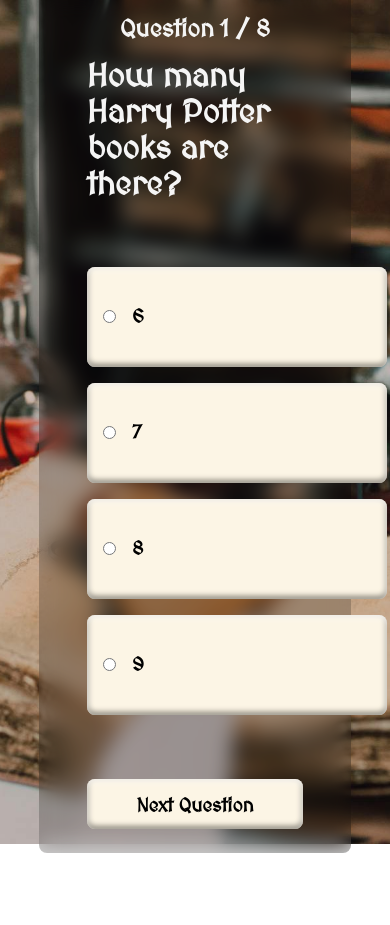
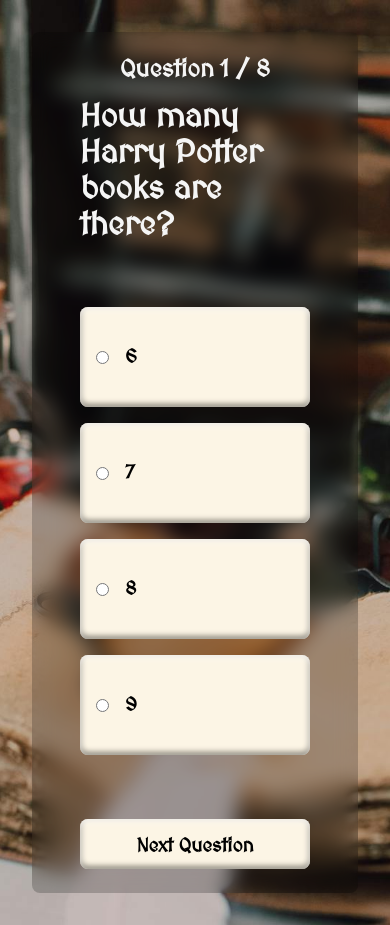
Before and after one commit to MartinusAaD/assignment_3, a plain HTML site: page src/index.html in a window 390 px wide. Before the commit the page ends 853 px from the top, so only its background shows below. Drawn offline with Linux system fonts and the light colour scheme.

Commit message:
Responsiveness fixes

```diff
--- a/src/css/quiz.css
+++ b/src/css/quiz.css
@@ -10,13 +10,13 @@ body {
 
 main {
   width: 100%;
-  height: 100vh;
   display: flex;
   justify-content: center;
   align-items: center;
   background-image: url("../assets/images/Background.jpg");
   background-size: cover;
   background-position: center center;
+  padding: 5rem;
 }
 
 /* Buttons universal */
@@ -97,3 +97,22 @@ input {
   font-size: var(--font-size-medium);
   font-weight: bold;
 }
+
+/* Media Queries */
+@media screen and (max-width: 777px) {
+  main {
+    padding: 2rem;
+  }
+  .questions-container {
+    width: 100%;
+  }
+}
+
+@media screen and (max-width: 460px) {
+  button {
+    min-width: 180px;
+  }
+  .question-container {
+    grid-template-columns: repeat(auto-fit, minmax(180px, 1fr));
+  }
+}
```
